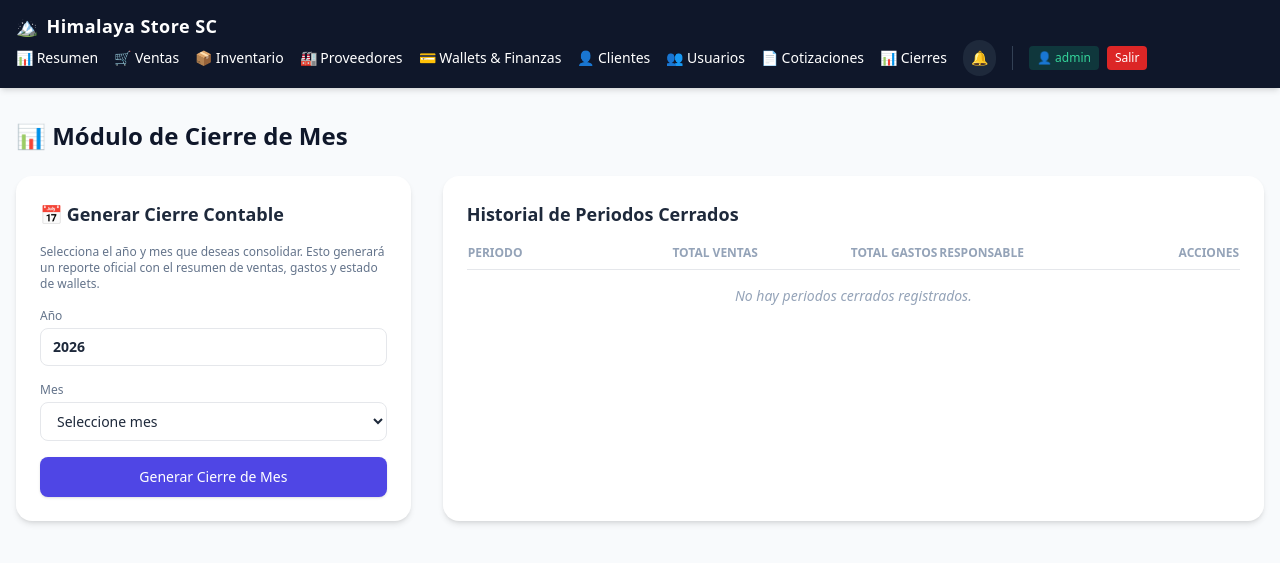
After one commit to edwarrusa/Himalaya_Store, a Flask app: page /cierres in a window 1280 px wide. The commit adds this page. Shown: the top 563 px of the page. Run offline with Flask 3, Linux system fonts and the light colour scheme; a user stored in the database is signed in; some libraries are stand-ins or nearby versions.

Commit message:
ya con el cierre de mes listo, y se puede eliminar

```diff
--- a/app.py
+++ b/app.py
@@ -178,6 +178,17 @@ class DetalleCotizacion(db.Model):
 
     # 🔹 Añadir esta línea para vincular la relación con el producto:
     producto = db.relationship('Producto', backref='detalles_cotizacion', lazy=True)
+
+class CierreMensual(db.Model):
+    id = db.Column(db.Integer, primary_key=True)
+    anio = db.Column(db.Integer, nullable=False)
+    mes = db.Column(db.Integer, nullable=False)
+    fecha_cierre = db.Column(db.DateTime, default=datetime.utcnow)
+    usuario_id = db.Column(db.Integer, db.ForeignKey('usuario.id'), nullable=False)
+    total_ventas = db.Column(db.Float, default=0.0)
+    total_gastos = db.Column(db.Float, default=0.0)
+
+    usuario = db.relationship('Usuario', backref='cierres_realizados', lazy=True)
 
 with app.app_context():
     db.create_all()
@@ -590,5 +601,83 @@ def eliminar_cotizacion(id):
         db.session.commit()
     return redirect(url_for('cotizaciones'))
 
+@app.route('/cierres')
+@login_required
+def cierres():
+    lista_cierres = CierreMensual.query.order_by(CierreMensual.anio.desc(), CierreMensual.mes.desc()).all()
+    fecha_hoy = datetime.now()
+    return render_template('cierres.html', store_name="Himalaya Store SC", cierres=lista_cierres, fecha_hoy=fecha_hoy)
+
+@app.route('/realizar_cierre', methods=['POST'])
+@login_required
+def realizar_cierre():
+    anio = int(request.form.get('anio'))
+    mes = int(request.form.get('mes'))
+
+    # Calcular ventas del mes seleccionado
+    ventas_mes = Venta.query.filter(
+        db.extract('year', Venta.fecha) == anio,
+        db.extract('month', Venta.fecha) == mes
+    ).all()
+    total_v = sum(v.total for v in ventas_mes)
+
+    # Calcular gastos del mes seleccionado
+    gastos_mes = Gasto.query.filter(
+        db.extract('year', Gasto.fecha) == anio,
+        db.extract('month', Gasto.fecha) == mes
+    ).all()
+    total_g = sum(g.monto for g in gastos_mes)
+
+    # Registrar el cierre en el historial
+    nuevo_cierre = CierreMensual(
+        anio=anio,
+        mes=mes,
+        usuario_id=current_user.id,
+        total_ventas=total_v,
+        total_gastos=total_g
+    )
+    db.session.add(nuevo_cierre)
+    db.session.commit()
+
+    flash(f'Cierre contable del periodo {mes}/{anio} generado exitosamente.', 'success')
+    return redirect(url_for('cierres'))
+
+@app.route('/cierre/<int:id>/reporte')
+@login_required
+def reporte_cierre(id):
+    cierre = CierreMensual.query.get_or_404(id)
+
+    ventas_mes = Venta.query.filter(
+        db.extract('year', Venta.fecha) == cierre.anio,
+        db.extract('month', Venta.fecha) == cierre.mes
+    ).order_by(Venta.fecha.desc()).all()
+
+    gastos_mes = Gasto.query.filter(
+        db.extract('year', Gasto.fecha) == cierre.anio,
+        db.extract('month', Gasto.fecha) == cierre.mes
+    ).order_by(Gasto.fecha.desc()).all()
+
+    billeteras = Billetera.query.all()
+
+    meses_nombres = ["", "Enero", "Febrero", "Marzo", "Abril", "Mayo", "Junio", "Julio", "Agosto", "Septiembre", "Octubre", "Noviembre", "Diciembre"]
+    nombre_mes = meses_nombres[cierre.mes] if 1 <= cierre.mes <= 12 else str(cierre.mes)
+
+    return render_template('reporte_cierre.html',
+                           store_name="Himalaya Store SC",
+                           cierre=cierre,
+                           nombre_mes=nombre_mes,
+                           ventas=ventas_mes,
+                           gastos=gastos_mes,
+                           billeteras=billeteras)
+
+@app.route('/cierre/<int:id>/eliminar', methods=['POST'])
+@login_required
+def eliminar_cierre(id):
+    cierre = CierreMensual.query.get_or_404(id)
+    db.session.delete(cierre)
+    db.session.commit()
+    flash('Cierre contable eliminado correctamente del historial.', 'success')
+    return redirect(url_for('cierres'))
+
 if __name__ == '__main__':
     socketio.run(app, debug=True, port=5000)
--- a/templates/base.html
+++ b/templates/base.html
@@ -31,8 +31,8 @@
             let hist = obtenerHistorialNotificaciones();
             const nuevaAlerta = {
                 titulo: titulo,
+                fecha: new Date().toLocaleTimeString([], { hour: '2-digit', minute: '2-digit' }),
                 mensaje: mensaje,
-                fecha: new Date().toLocaleTimeString([], { hour: '2-digit', minute: '2-digit' }),
                 leida: false
             };
             // Agregar al inicio del arreglo
@@ -114,8 +114,8 @@
     <!-- Contenedor flotante de notificaciones en vivo -->
     <div id="toast-container" class="fixed bottom-5 right-5 z-50 space-y-3"></div>
 
-    <!-- Barra de Navegación -->
-    <nav class="bg-slate-900 text-white shadow-md relative">
+    <!-- Barra de Navegación con print:hidden para ocultarla al imprimir -->
+    <nav class="bg-slate-900 text-white shadow-md relative print:hidden">
         <div class="max-w-7xl mx-auto px-4 py-3 flex flex-wrap justify-between items-center">
             <div class="text-lg font-bold tracking-wide flex items-center gap-2">
                 🏔️ <span>{{ store_name }}</span>
@@ -129,6 +129,7 @@
                 <a href="{{ url_for('clientes') }}" class="hover:text-emerald-400 transition">👤 Clientes</a>
                 <a href="{{ url_for('gestionar_usuarios') }}" class="hover:text-emerald-400 transition">👥 Usuarios</a>
                 <a href="{{ url_for('cotizaciones') }}" class="hover:text-emerald-400 transition">📄 Cotizaciones</a>
+                <a href="{{ url_for('cierres') }}" class="hover:text-emerald-400 transition">📊 Cierres</a>
 
                 <!-- BOTÓN DE LA CAMPANITA DE NOTIFICACIONES -->
                 <div class="relative">
--- /dev/null
+++ b/templates/cierres.html
@@ -0,0 +1,79 @@
+{% extends "base.html" %}
+{% block content %}
+<h1 class="text-2xl font-bold mb-6 text-slate-900">📊 Módulo de Cierre de Mes</h1>
+
+<div class="grid grid-cols-1 lg:grid-cols-3 gap-8">
+    <!-- Formulario para Ejecutar Cierre -->
+    <div class="bg-white p-6 rounded-2xl shadow-md h-fit">
+        <h2 class="text-lg font-semibold mb-4 text-slate-800">📅 Generar Cierre Contable</h2>
+        <p class="text-xs text-slate-500 mb-4">Selecciona el año y mes que deseas consolidar. Esto generará un reporte oficial con el resumen de ventas, gastos y estado de wallets.</p>
+
+        <form action="/realizar_cierre" method="POST" class="space-y-4">
+            <div>
+                <label class="block text-xs font-medium text-slate-500 mb-1">Año</label>
+                <input type="number" name="anio" value="{{ fecha_hoy.year }}" required class="w-full px-3 py-2 border rounded-lg text-sm bg-white font-semibold">
+            </div>
+            <div>
+                <label class="block text-xs font-medium text-slate-500 mb-1">Mes</label>
+                <select name="mes" required class="w-full px-3 py-2 border rounded-lg text-sm bg-white">
+                    <option value="">Seleccione mes</option>
+                    <option value="1">Enero</option>
+                    <option value="2">Febrero</option>
+                    <option value="3">Marzo</option>
+                    <option value="4">Abril</option>
+                    <option value="5">Mayo</option>
+                    <option value="6">Junio</option>
+                    <option value="7">Julio</option>
+                    <option value="8">Agosto</option>
+                    <option value="9">Septiembre</option>
+                    <option value="10">Octubre</option>
+                    <option value="11">Noviembre</option>
+                    <option value="12">Diciembre</option>
+                </select>
+            </div>
+            <button type="submit" class="w-full bg-indigo-600 text-white font-medium py-2.5 rounded-lg text-sm hover:bg-indigo-700 transition shadow">Generar Cierre de Mes</button>
+        </form>
+    </div>
+
+    <!-- Historial de Cierres -->
+   <!-- Historial de Cierres -->
+    <div class="bg-white p-6 rounded-2xl shadow-md lg:col-span-2">
+        <h2 class="text-lg font-semibold mb-4 text-slate-800">Historial de Periodos Cerrados</h2>
+        <div class="overflow-x-auto">
+            <table class="w-full text-left text-sm">
+                <thead>
+                    <tr class="border-b text-xs text-slate-400 uppercase">
+                        <th class="pb-2">Periodo</th>
+                        <th class="pb-2 text-right">Total Ventas</th>
+                        <th class="pb-2 text-right">Total Gastos</th>
+                        <th class="pb-2">Responsable</th>
+                        <th class="pb-2 text-right">Acciones</th>
+                    </tr>
+                </thead>
+                <tbody>
+                    {% for c in cierres %}
+                    <tr class="border-b last:border-none align-middle">
+                        <td class="py-3 font-bold text-slate-800">
+                            {% set meses = ["", "Enero", "Febrero", "Marzo", "Abril", "Mayo", "Junio", "Julio", "Agosto", "Septiembre", "Octubre", "Noviembre", "Diciembre"] %}
+                            📈 {{ meses[c.mes] }} {{ c.anio }}
+                        </td>
+                        <td class="py-3 text-right font-semibold text-emerald-600">${{ "%.2f"|format(c.total_ventas) }}</td>
+                        <td class="py-3 text-right font-semibold text-red-600">${{ "%.2f"|format(c.total_gastos) }}</td>
+                        <td class="py-3 text-xs text-slate-500">{{ c.usuario.username }}</td>
+                        <td class="py-3 text-right flex justify-end gap-2">
+                            <a href="{{ url_for('reporte_cierre', id=c.id) }}" class="bg-slate-900 text-white px-3 py-1.5 rounded-lg text-xs hover:bg-slate-800 transition shadow">📄 Ver</a>
+
+                            <form action="{{ url_for('eliminar_cierre', id=c.id) }}" method="POST" onsubmit="return confirm('¿Estás seguro de eliminar este registro de cierre?');">
+                                <button type="submit" class="bg-red-600 text-white px-3 py-1.5 rounded-lg text-xs hover:bg-red-700 transition shadow">🗑️ Borrar</button>
+                            </form>
+                        </td>
+                    </tr>
+                    {% else %}
+                    <tr><td colspan="5" class="py-4 text-center text-slate-400 italic text-sm">No hay periodos cerrados registrados.</td></tr>
+                    {% endfor %}
+                </tbody>
+            </table>
+        </div>
+    </div>
+</div>
+{% endblock %}
```
Also changed, not shown: templates/reporte_cierre.html (added, +98 -0 lines), templates/categoria_gastos.html (added).
